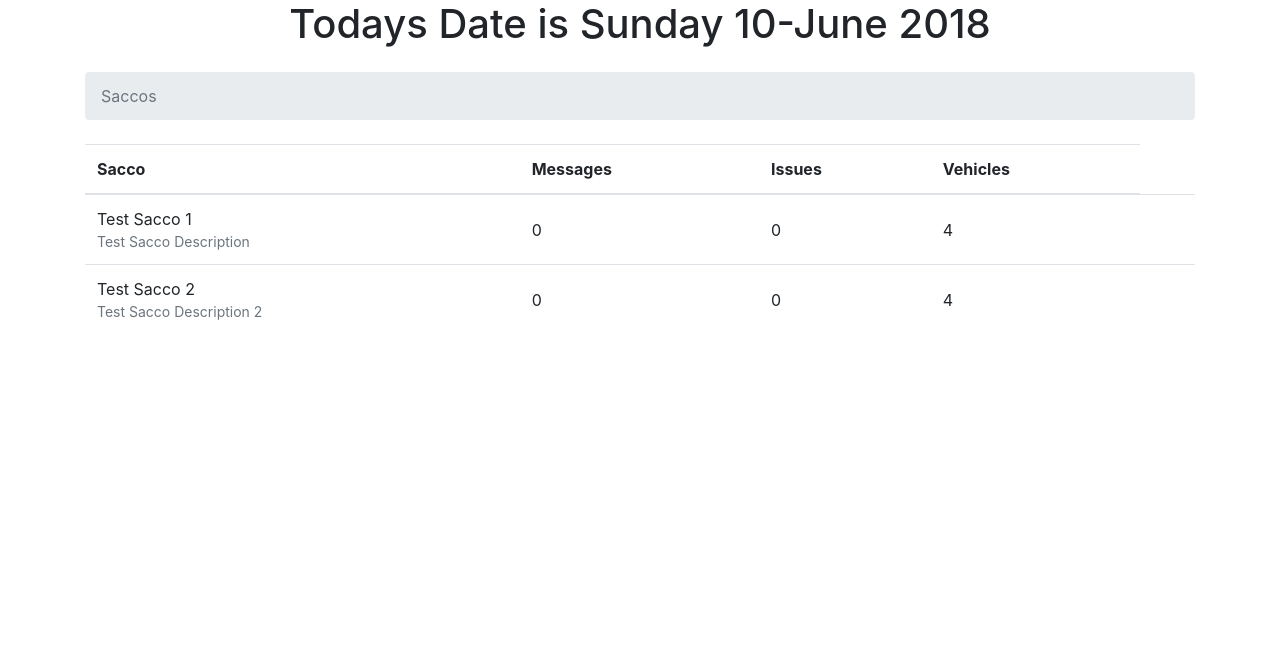
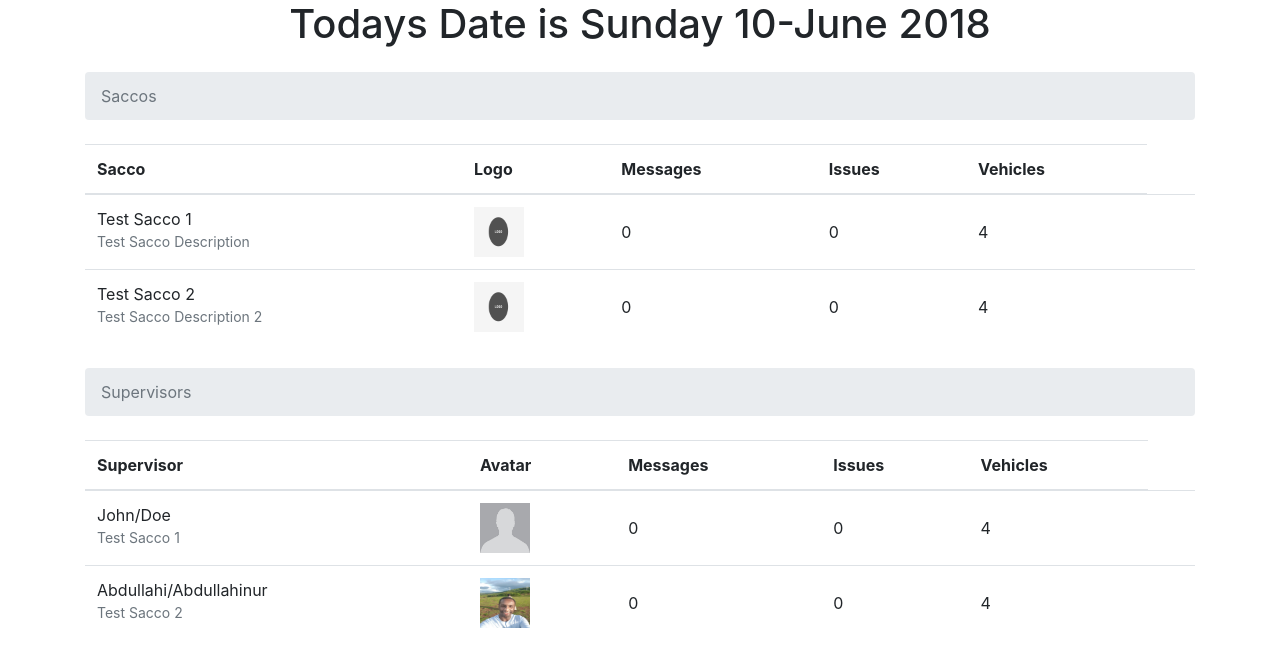
Before and after one commit to Abdullahinur/fleet_ms_supervisor, a Django app: page / in a window 1280 px wide. Shown: the top 667 px of the page. Run offline with Django 3.2, Linux system fonts and the light colour scheme; data comes from the database, SQL or seed files in the repository; both versions use the stored data as it was after the commit; some libraries are stand-ins or nearby versions.

Commit message:
add test template to display home details: 	sacco 	supervisor

```diff
--- a/fleet_accounts/models.py
+++ b/fleet_accounts/models.py
@@ -7,7 +7,7 @@ from django.db import models
 class Sacco(models.Model):
     id = models.IntegerField(primary_key=True)
     name = models.CharField(max_length=30, unique=True)
-    description = models.CharField(max_length=30, unique=True)
+    description = models.CharField(max_length=200, unique=True)
     sacco_logo = models.ImageField(
         upload_to='profile_pictures/sacco_logo', default='/static/img/logo-placeholder.jpg')
 
--- a/fleet_accounts/urls.py
+++ b/fleet_accounts/urls.py
@@ -1,7 +1,13 @@
+from django.conf import settings
 from django.conf.urls import url
+from django.conf.urls.static import static
 
 from . import views
 
 urlpatterns = [
-    url('^$', views.home, name='home')
+    url('^$', views.home, name='home'),
+    url(r'^saccos/(?P<pk>\d+)/$', views.sacco, name='sacco')
 ]
+if settings.DEBUG:
+    urlpatterns += static(settings.MEDIA_URL,
+                          document_root=settings.MEDIA_ROOT)
--- a/fleet_accounts/views.py
+++ b/fleet_accounts/views.py
@@ -2,12 +2,17 @@ import datetime as dt
 
 from django.shortcuts import render
 
-from .models import Sacco
+from .models import Sacco, Supervisor
 
 # Create your views here.
 
 
 def home(request):
     sacco_list = Sacco.objects.all()
+    supervisor_list = Supervisor.objects.all()
     date = dt.date.today()
-    return render(request, 'home.html', {"saccos": sacco_list, "date": date})
+    return render(request, 'home.html', {"saccos": sacco_list, "date": date, "supervisors": supervisor_list})
+
+
+def sacco(request):
+    pass
--- a/fleet_base/settings.py
+++ b/fleet_base/settings.py
@@ -64,6 +64,7 @@ TEMPLATES = [
                 'django.template.context_processors.request',
                 'django.contrib.auth.context_processors.auth',
                 'django.contrib.messages.context_processors.messages',
+                'django.template.context_processors.media',
             ],
         },
     },
@@ -128,3 +129,6 @@ STATICFILES_DIRS = [
     os.path.join(BASE_DIR, "static"),
 ]
 STATIC_ROOT = os.path.join(BASE_DIR, "staticfiles")
+
+MEDIA_URL = '/media/'
+MEDIA_ROOT = os.path.join(BASE_DIR, 'media')
--- a/templates/home.html
+++ b/templates/home.html
@@ -12,6 +12,7 @@
        <thead class="thead-inverse">
          <tr>
            <th>Sacco</th>
+           <th>Logo</th>
            <th>Messages</th>
            <th>Issues</th>
            <th>Vehicles</th>
@@ -24,6 +25,7 @@
                {{ sacco.name }}
                <small class="text-muted d-block">{{ sacco.description }}</small>
              </td>
+             <td class="align-middle"><img style="height: 50px; width: 50px;" src="{{ sacco.sacco_logo.url }}" alt=""></td>
              <td class="align-middle">0</td>
              <td class="align-middle">0</td>
              <td class="align-middle">4</td>
@@ -36,5 +38,41 @@
     </table>
 
 
+    {# SUPERVISOR LIST #}
+
+    <div class="container">
+         <ol class="breadcrumb my-4">
+           <li class="breadcrumb-item active">Supervisors</li>
+         </ol>
+         <table class="table">
+           <thead class="thead-inverse">
+             <tr>
+               <th>Supervisor</th>
+               <th>Avatar</th>
+               <th>Messages</th>
+               <th>Issues</th>
+               <th>Vehicles</th>
+             </tr>
+           </thead>
+           <tbody>
+             {% for supervisor in supervisors %}
+               <tr>
+                 <td>
+                   {{ supervisor.first_name }}/{{ supervisor.last_name }}
+                   <small class="text-muted d-block">{{ supervisor.sacco_base }}</small>
+                 </td>
+                 <td class="align-middle"><img style="height: 50px; width: 50px;" src="{{ supervisor.profile_picture.url }}" alt=""></td>
+                 <td class="align-middle">0</td>
+                 <td class="align-middle">0</td>
+                 <td class="align-middle">4</td>
+                 <td></td>
+               </tr>
+             {% endfor %}
+           </tbody>
+         </table>
+       </div>
+        </table>
+
+
 
 {% endblock %}
```
Also changed, not shown: db.sqlite3, media/profile_pictures/supervisor/Me.jpg (added), media/static/img/logo-placeholder.jpg (renamed from static/img/logo-placeholder.jpg), media/static/img/placeholder.png (renamed from static/img/placeholder.png).
